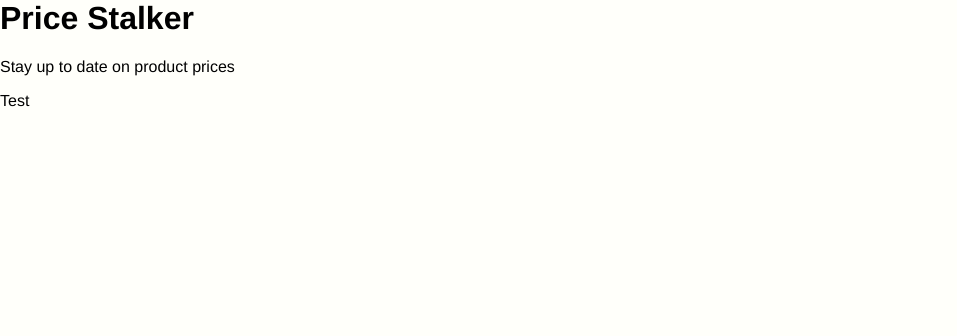
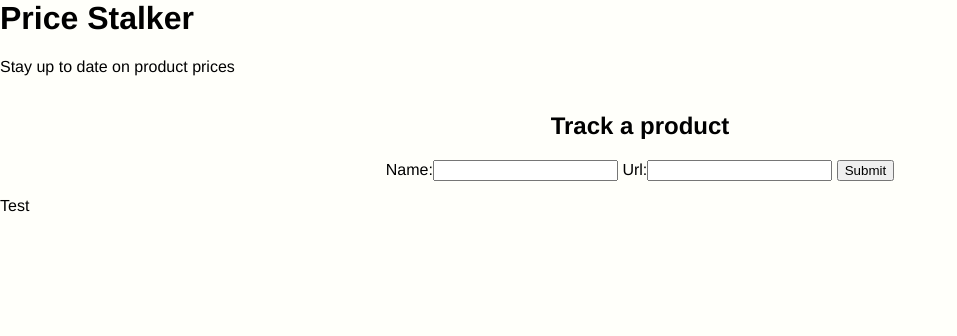
Before and after one commit to JDev165/PriceStalker, a Django app: page / in a window 1280 px wide. Shown: the top 336 px of the page, without its empty margins (0-957 px from the left). Run offline with Django 3.2, Linux system fonts and the light colour scheme.

Commit message:
Removed manage.html, can be replaced by section with fields and a call to ajax or axios

```diff
--- a/priceStalker/dashboard/forms.py
+++ b/priceStalker/dashboard/forms.py
@@ -6,4 +6,4 @@ from dashboard.models import Products
 class ProductsForm(ModelForm):
     class Meta:
         model = Products
-        fields = ['product_name', 'product_url', ]
+        fields = ['name', 'url', ]
--- a/priceStalker/dashboard/models.py
+++ b/priceStalker/dashboard/models.py
@@ -4,8 +4,8 @@ from django.db import models
 
 
 class Products(models.Model):
-    product_name = models.CharField(max_length=50, blank=False)
-    product_url = models.URLField(max_length=2000, blank=False)
+    name = models.CharField(max_length=50, blank=False)
+    url = models.URLField(max_length=2000, blank=False)
 
     # override the way this model is displayed in the admin side
 # without this, all we see is 'Products Object'
--- a/priceStalker/dashboard/templates/index.html
+++ b/priceStalker/dashboard/templates/index.html
@@ -3,6 +3,18 @@
 {% block content %}
 
 <main>
+
+	<section id="quick-track" name="quick-track" class="section-quick-track">
+		<h2>Track a product</h2>
+		<form id="add_product" name="add_product" method="post" action="" enctype="multipart/form-data">
+		    {% csrf_token %}
+
+		    {{ formset }}
+
+		    <input type="submit" id="submit" name="submit" />
+		</form>
+	</section>
+
     <section class="section">
         Test
     </section>
--- a/priceStalker/dashboard/views.py
+++ b/priceStalker/dashboard/views.py
@@ -7,17 +7,17 @@ from dashboard.classes import Form
 
 
 def dashboard(request):
-    return render(request, 'index.html')
+    productsForm = ProductsForm()
+    return render(request, 'index.html', {'formset': productsForm})
 
+ # if request.method == 'POST':
+ #        productsForm = Form(ProductsForm(request.method))
+ #        productRecord = productsForm.saveRecord()
 
-def manage(request):
-    if request.method == 'POST':
-        productsForm = Form(ProductsForm(request.method))
-        productRecord = productsForm.saveRecord()
+ #        url = reverse('success', kwargs={'workoutID': productRecord.id})
+ #        return HttpResponseRedirect(url)
+ #    else:
+ #        productsForm = ProductsForm()
 
-        url = reverse('success', kwargs={'workoutID': productRecord.id})
-        return HttpResponseRedirect(url)
-    else:
-        productsForm = ProductsForm()
-
-    return render(request, 'manage.html', {'formset': productsForm})
+ #    return render(request, 'manage.html', {'formset': productsForm})
+ #
--- a/priceStalker/priceStalker/urls.py
+++ b/priceStalker/priceStalker/urls.py
@@ -20,5 +20,4 @@ from dashboard import views
 urlpatterns = [
     path('admin/', admin.site.urls),
     path('', views.dashboard, name='dashboard'),
-    path('add/product', views.manage, name='manage'),
 ]
--- a/priceStalker/static/main.css
+++ b/priceStalker/static/main.css
@@ -11,6 +11,17 @@ body{
     font-family: 'Helvetica', Arial, sans-serif;
     margin: 0;
     background: #FFFFFA;
+}
+
+/*--------------------------------------------------------------
+Section styles
+--------------------------------------------------------------*/
+
+.section-quick-track {
+    display: flex;
+    align-items: center;
+    justify-content: center;
+    flex-direction: column;
 }
 
 /*--------------------------------------------------------------
```
Also changed, not shown: priceStalker/dashboard/templates/manage.html (deleted, +0 -13 lines), priceStalker/dashboard/migrations/0002_auto_20200213_0746.py (added).
